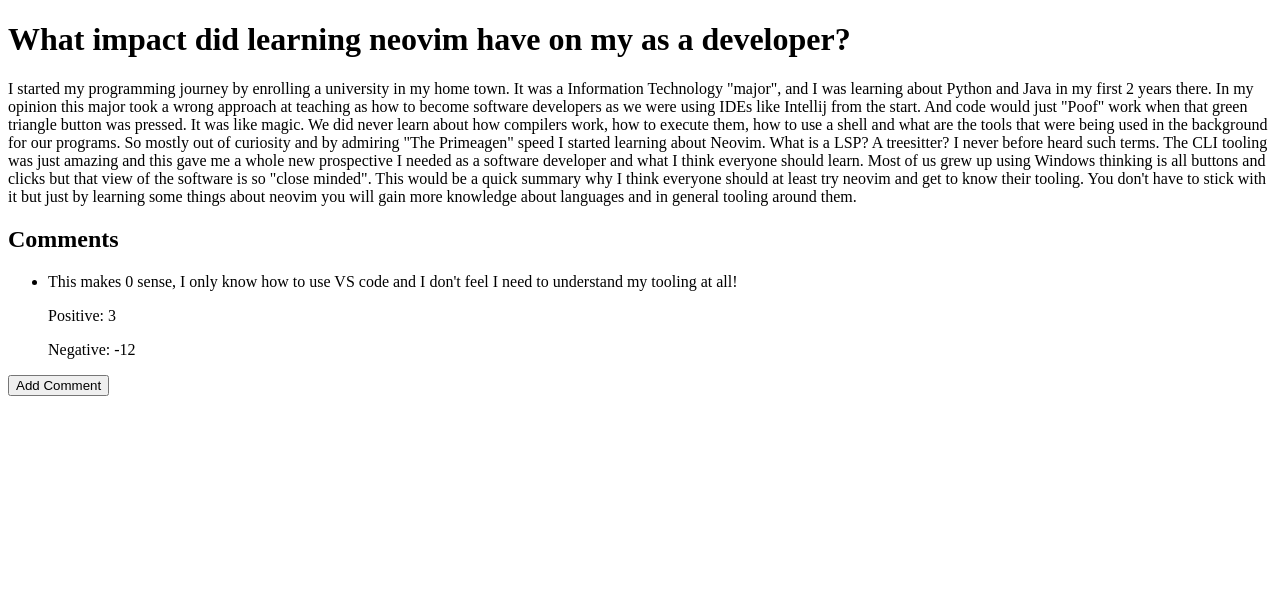
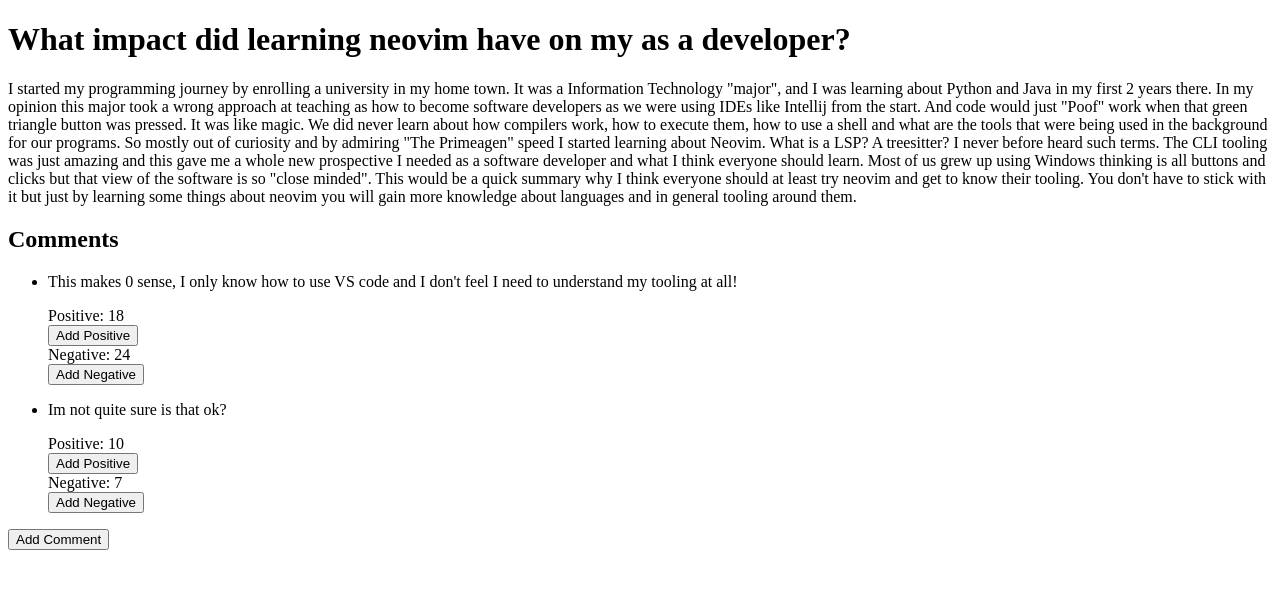
Before and after one commit to AndrijaSkontra/zavrsni-rad, a Django app: page /blogs/1/ in a window 1280 px wide. Shown: the top 589 px of the page. Run offline with Django 4.2, Linux system fonts and the light colour scheme; data comes from the database, SQL or seed files in the repository.

Commit message:
add a leave comment feedback feature

```diff
--- a/project/blogs/models.py
+++ b/project/blogs/models.py
@@ -9,10 +9,12 @@
 class Comment(models.Model):
     blog = models.ForeignKey(Blog, on_delete=models.CASCADE)
     content = models.CharField(max_length=200)
+    negative_count = models.IntegerField(default=0)
+    positive_count = models.IntegerField(default=0)
 
 
+# todo run migrations
 class CommentResponse(models.Model):
-    count = models.IntegerField(default=0)
     comment = models.ForeignKey(Comment, on_delete=models.CASCADE)
 
     RESPONSE_CHOICES = [
--- a/project/blogs/templates/blogs/detail.html
+++ b/project/blogs/templates/blogs/detail.html
@@ -12,14 +12,24 @@
     {% for comment in comments %}
     <li>
         <p>{{ comment.content }}</p>
-    {% for response in comment.commentresponse_set.all %}
-    {% if response.response == "PO" %}
-    <p>Positive: {{ response.count }}</p>
+        {% if comment.positive_count > 0 %}
+        <span>Positive: {{ comment.positive_count }}</span>
         {% endif %}
-    {% if response.response == "NE" %}
-    <p>Negative: {{ response.count }}</p>
+        <span>
+            <form method="post" action="{% url 'blogs:good_response' blog.id comment.id %}">
+                {% csrf_token %}
+                <button type="submit">Add Positive</button>
+            </form>
+        </span>
+        {% if comment.negative_count > 0 %}
+        <span>Negative: {{ comment.negative_count }}</span>
         {% endif %}
-    {% endfor %}
+        <span>
+            <form method="post" action="{% url 'blogs:bad_response' blog.id comment.id %}">
+                {% csrf_token %}
+                <button type="submit">Add Negative</button>
+            </form>
+        </span>
     </li>
     {% endfor %}
 </ul>
--- a/project/blogs/templates/comments/add.html
+++ b/project/blogs/templates/comments/add.html
@@ -7,7 +7,8 @@
 </head>
 <body>
 <h2>add comment</h2>
-<form>
+<form method="post">
+    {% csrf_token %}
     <label for="content">Content</label>
     <input id="content" name="content" type="text"/>
     <button type="submit">Add comment</button>
--- a/project/blogs/urls.py
+++ b/project/blogs/urls.py
@@ -7,4 +7,6 @@
     path("", views.index, name="index"),
     path("<int:blog_id>/", views.detail, name="detail"),
     path("<int:blog_id>/comments/add/", views.add_comment, name="add_comment"),
+    path("<int:blog_id>/comments/<int:comment_id>/good", views.add_good_response, name="good_response"),
+    path("<int:blog_id>/comments/<int:comment_id>/bad", views.add_bad_response, name="bad_response"),
 ]
--- a/project/blogs/views.py
+++ b/project/blogs/views.py
@@ -1,7 +1,7 @@
 from django.http import HttpRequest, HttpResponse
-from django.shortcuts import render, get_object_or_404
+from django.shortcuts import render, get_object_or_404, redirect
 
-from .models import Blog, Comment
+from .models import Blog, Comment, CommentResponse
 
 
 # Create your views here.
@@ -17,6 +17,37 @@
 
 
 def add_comment(request, blog_id):
-    blog = get_object_or_404(Blog, pk=blog_id)
     if (request.method == "GET"):
         return render(request, "comments/add.html")
+    if (request.method == "POST"):
+        blog = get_object_or_404(Blog, pk=blog_id)
+        comment_content = request.POST.get("content")
+        if (comment_content == ""):
+            return render(request, "comments/invalid.html")
+        comment = Comment()
+        comment.content = comment_content
+        comment.blog = blog
+        comment.save()
+        return redirect(f"/blogs/{blog_id}")
+
+
+def add_good_response(request, comment_id, blog_id):
+    comment = get_object_or_404(Comment, pk=comment_id)
+    response = CommentResponse()
+    response.response = "PO"
+    response.comment = comment
+    response.save()
+    comment.positive_count = comment.commentresponse_set.filter(response="PO").count()
+    comment.save()
+    return detail(request, blog_id)
+
+
+def add_bad_response(request, comment_id, blog_id):
+    comment = get_object_or_404(Comment, pk=comment_id)
+    response = CommentResponse()
+    response.response = "NE"
+    response.comment = comment
+    response.save()
+    comment.negative_count = comment.commentresponse_set.filter(response="NE").count()
+    comment.save()
+    return detail(request, blog_id)
```
Also changed, not shown: project/blogs/templates/comments/invalid.html (added, +11 -0 lines), project/blogs/migrations/0002_remove_commentresponse_count.py (added), project/blogs/migrations/0003_comment_negative_count_comment_positive_count.py (added), project/db.sqlite3. Lines whose indentation alone changed are shown as unchanged.
